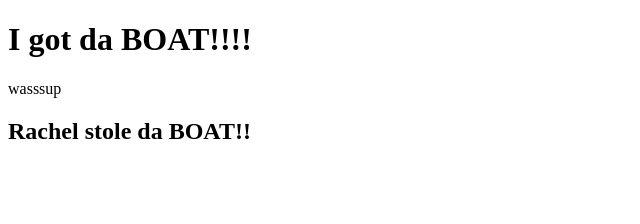
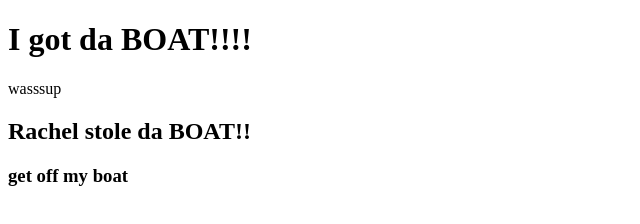
Before and after one commit to rachel-cash/codeup-design-project, a plain HTML site: page index.html in a window 1280 px wide. Shown: the whole page, without its empty margins (0-640 px from the left). Drawn offline with Linux system fonts and the light colour scheme.

Commit message:
added h3

```diff
--- a/index.html
+++ b/index.html
@@ -8,5 +8,6 @@
 <h1>I got da BOAT!!!!</h1>
 <p>wasssup</p>
 <h2>Rachel stole da BOAT!!</h2>
+<h3>get off my boat</h3>
 </body>
 </html>
```
